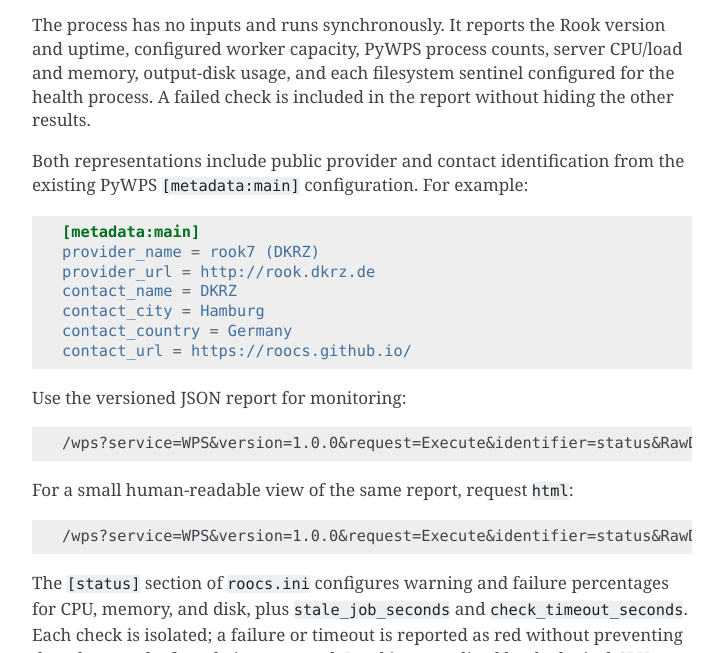
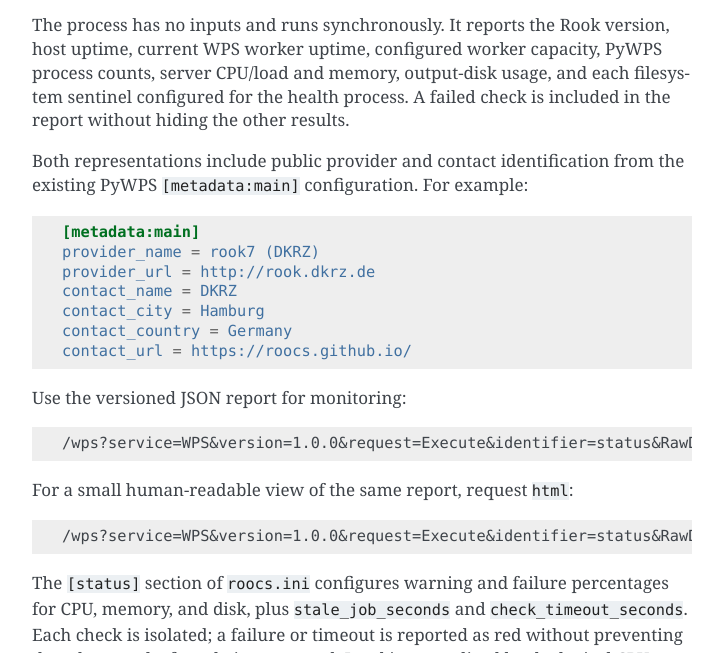
Before and after one commit to roocs/rook, a Sphinx documentation site: the page built from docs/source/processes.rst, in a window 1280 px wide and 900 px high, scrolled down 1102 px, cut to the strip 247-900 px from the top of the window. Shown: the whole strip, without its empty margins (388-1111 px from the left). Built offline with Sphinx 7.4.7, drawn with Linux system fonts in a browser that asks for light colours; pages that are not in the unit, such as notebooks, are missing from menus.

Commit message:
update status for uptime

```diff
--- a/CHANGELOG.rst
+++ b/CHANGELOG.rst
@@ -10,7 +10,9 @@ Unreleased
   classes registered with the report collector. Each check has a configurable
   timeout and reports red without blocking the remaining report when it fails
   or exceeds that timeout. The JSON and HTML representations include public
-  provider and contact identification from PyWPS metadata.
+  provider and contact identification from PyWPS metadata. Host and current
+  WPS worker uptime are reported separately to avoid presenting a recently
+  started worker's age as server uptime.
 
 1.4.0 (2026-08-26)
 ==================
--- a/README.rst
+++ b/README.rst
@@ -99,9 +99,9 @@ Service Status
 --------------
 
 For operational detail, Rook also provides a synchronous ``status`` process.
-Its versioned JSON report includes service uptime, WPS process counts, server
-load and memory, output-disk usage, configured filesystem sentinels, and the
-provider/contact identification from PyWPS ``[metadata:main]``:
+Its versioned JSON report includes host and current WPS worker uptime, WPS
+process counts, server load and memory, output-disk usage, configured filesystem
+sentinels, and provider/contact identification from PyWPS ``[metadata:main]``:
 
 .. code-block:: text
 
--- a/docs/source/processes.rst
+++ b/docs/source/processes.rst
@@ -54,11 +54,11 @@ Status
     :skiplines: 1
     :noindex:
 
-The process has no inputs and runs synchronously. It reports the Rook version
-and uptime, configured worker capacity, PyWPS process counts, server CPU/load
-and memory, output-disk usage, and each filesystem sentinel configured for the
-health process. A failed check is included in the report without hiding the
-other results.
+The process has no inputs and runs synchronously. It reports the Rook version,
+host uptime, current WPS worker uptime, configured worker capacity, PyWPS
+process counts, server CPU/load and memory, output-disk usage, and each
+filesystem sentinel configured for the health process. A failed check is
+included in the report without hiding the other results.
 
 Both representations include public provider and contact identification from
 the existing PyWPS ``[metadata:main]`` configuration. For example:
```
Also changed, not shown: 2 other files.
